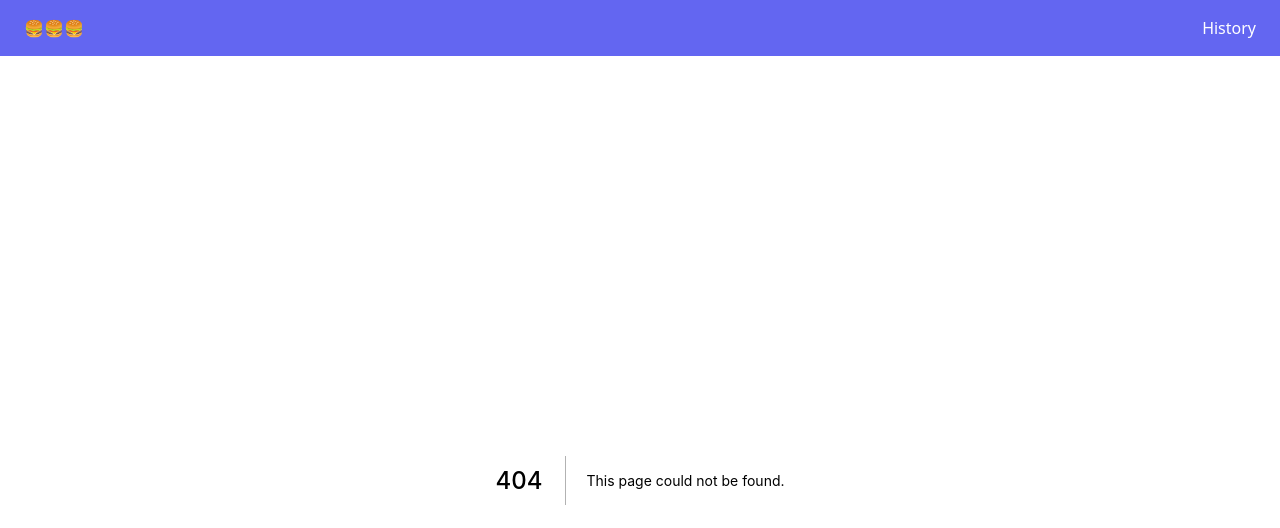
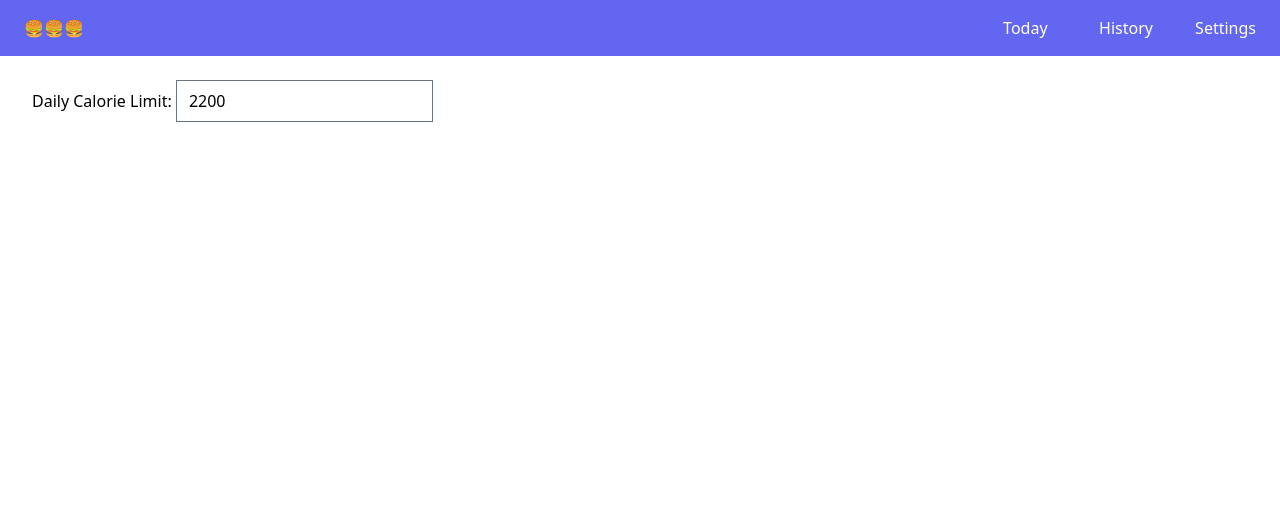
Before and after one commit to joewang704/calorie-counter, a Next.js app: page /settings in a window 1280 px wide. Before the commit this address had no page. Shown: the top 528 px of the page. Built offline with nearby package versions, Linux system fonts and the light colour scheme.

Commit message:
Add settings panel to customize calorie goal

```diff
--- a/components/shared/Navbar.tsx
+++ b/components/shared/Navbar.tsx
@@ -9,8 +9,14 @@ const Navbar = () => {
           <div className="cursor-pointer">🍔🍔🍔</div>
         </Link>
         <div className="flex grow justify-end">
+          <Link href="/" passHref>
+            <div className="cursor-pointer w-24">Today</div>
+          </Link>
           <Link href="/history" passHref>
-            <div className="cursor-pointer">History</div>
+            <div className="cursor-pointer w-24">History</div>
+          </Link>
+          <Link href="/settings" passHref>
+            <div className="cursor-pointer">Settings</div>
           </Link>
         </div>
       </div>
--- /dev/null
+++ b/pages/settings.tsx
@@ -0,0 +1,16 @@
+import type { NextPage } from "next";
+import { useCalorieGoalContext } from 'context/CalorieGoal';
+
+const Home: NextPage = () => {
+  const { calorieGoal, setCalorieGoal } = useCalorieGoalContext();
+
+  return (
+    <div className="font-sans">
+      <div className="m-8">
+        Daily Calorie Limit: <input type="text" value={calorieGoal} onChange={(e) => setCalorieGoal(Number(e.target.value))}/>
+      </div>
+    </div>
+  );
+};
+
+export default Home;
```
